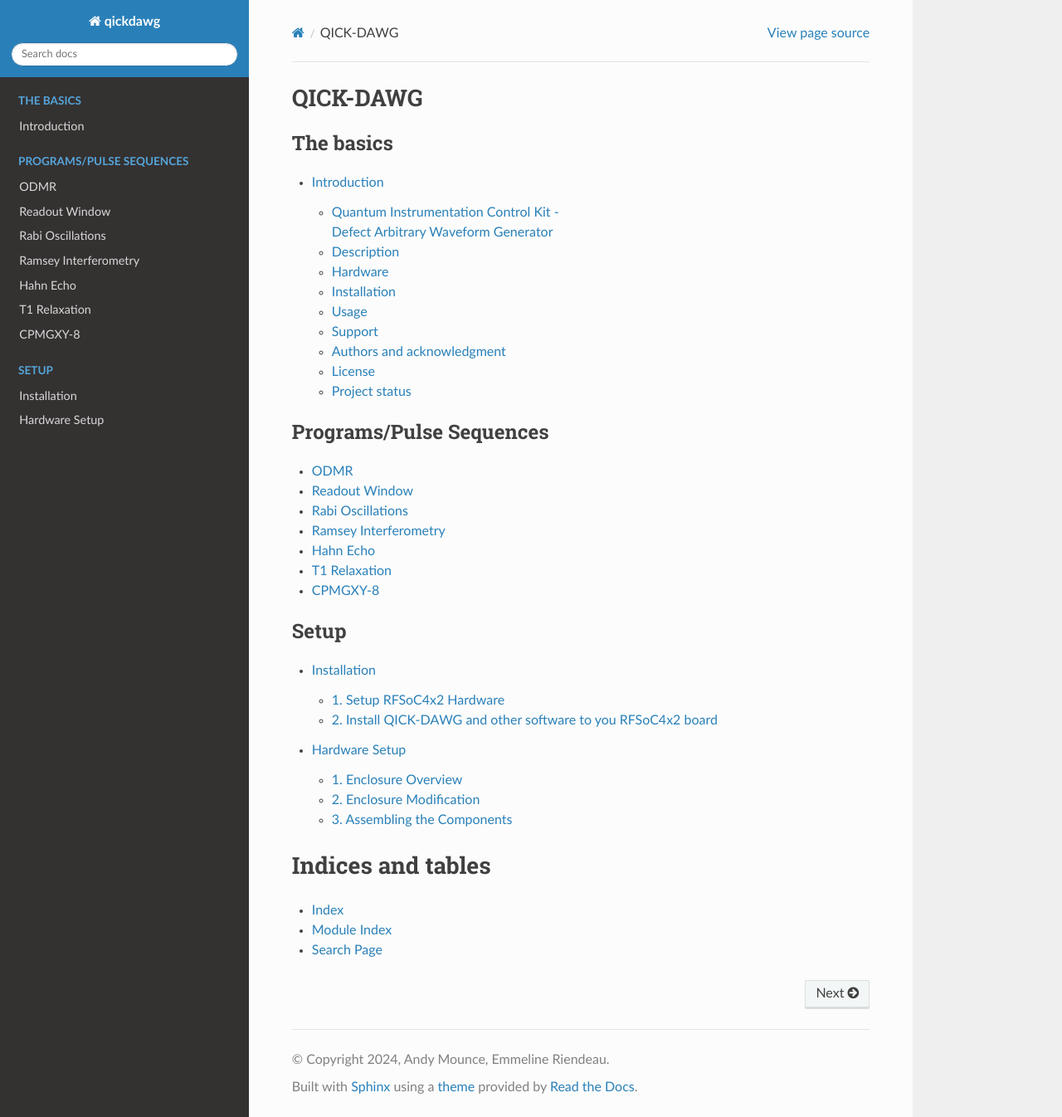
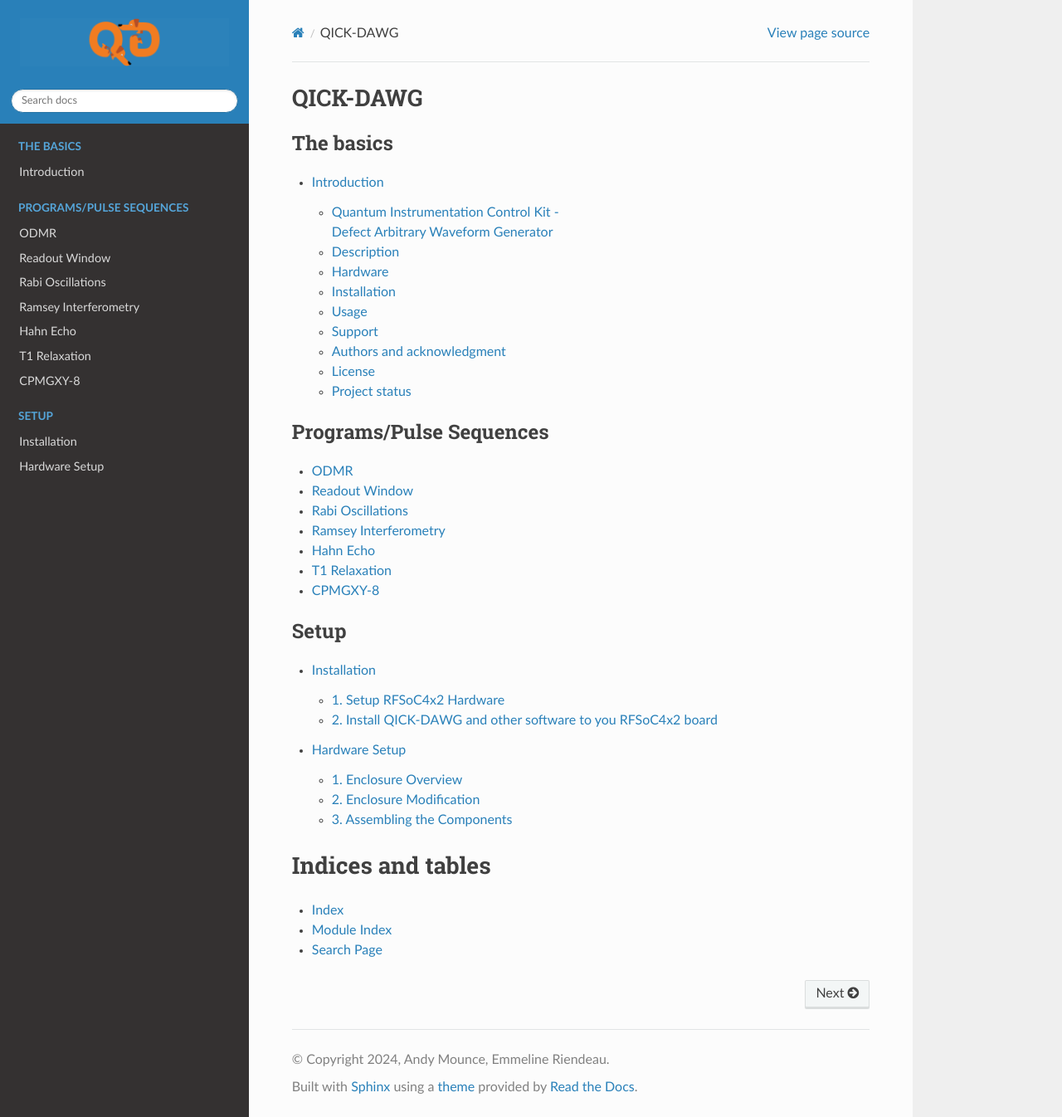
Before and after one commit to sandialabs/qick-dawg, a Sphinx documentation site: the page built from docs/source/index.rst, in a window 1280 px wide and 1346 px high. Shown: the whole window at 83% size. Built offline with Sphinx 7.4.7 and the Read the Docs theme 2.0.0, drawn with Linux system fonts in a browser that asks for light colours.

Commit message:
Update conf.py

```diff
--- a/docs/source/conf.py
+++ b/docs/source/conf.py
@@ -63,7 +63,7 @@
 # relative to this directory. They are copied after the builtin static files,
 # so a file named "default.css" will overwrite the builtin "default.css".
 html_static_path = ['_static']
-# html_logo = "_static/qickdawg_forgithub.png"
-# html_theme_options = {
-#     'logo_only': True
-# }
+html_logo = "_static/qickdawg_forgithub.png"
+html_theme_options = {
+    'logo_only': True
+}
```
